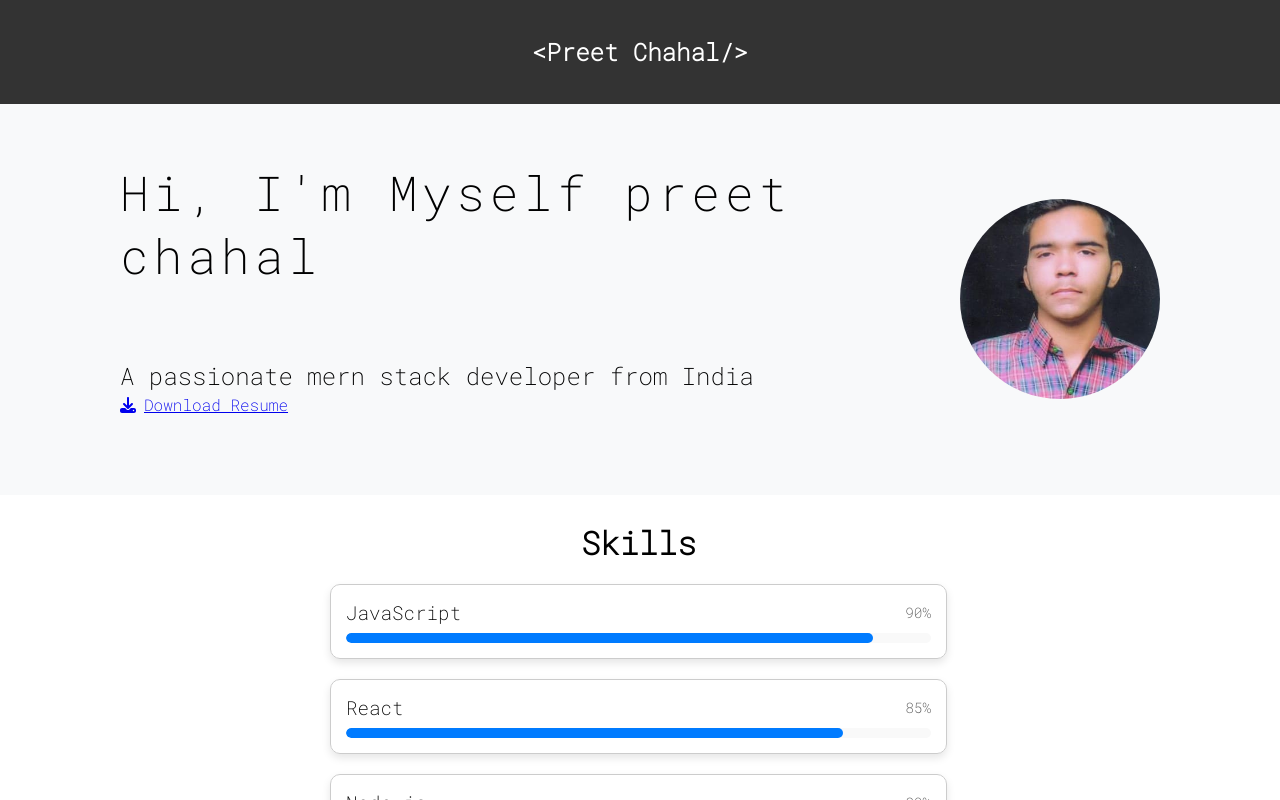
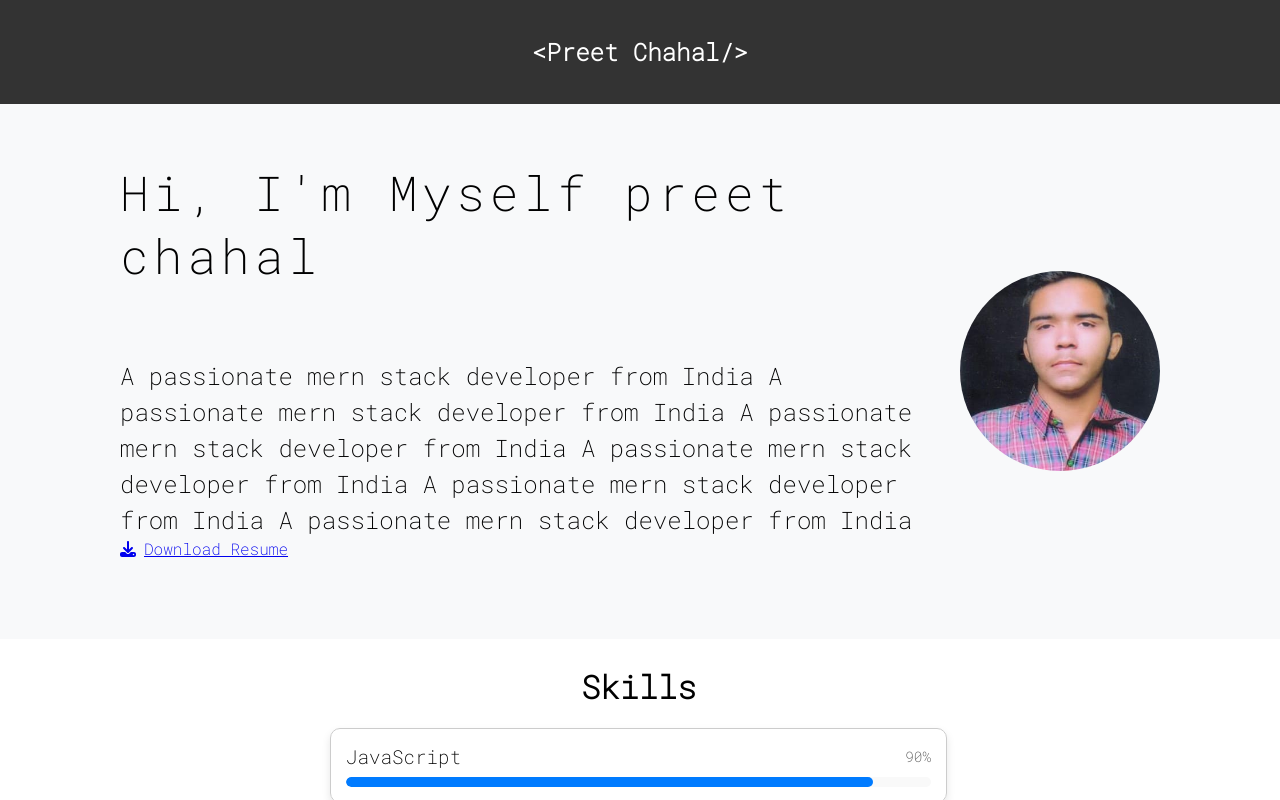
Before and after one commit to Cyberrayon04846/portfolio, a React (Create React App) app: page / in a window 1280 px wide. Shown: the top 800 px of the page. Built offline with nearby package versions, Linux system fonts and the light colour scheme.

Commit message:
Update about.js

```diff
--- a/src/components/about.js
+++ b/src/components/about.js
@@ -21,6 +21,11 @@ const About = () => {
           </div>
           <div className="about-description">
             A passionate mern stack developer from India
+            A passionate mern stack developer from India
+            A passionate mern stack developer from India
+            A passionate mern stack developer from India
+            A passionate mern stack developer from India
+            A passionate mern stack developer from India
             {/* ... (your description) ... */}
           </div>
           <div className="resume-button">
```
